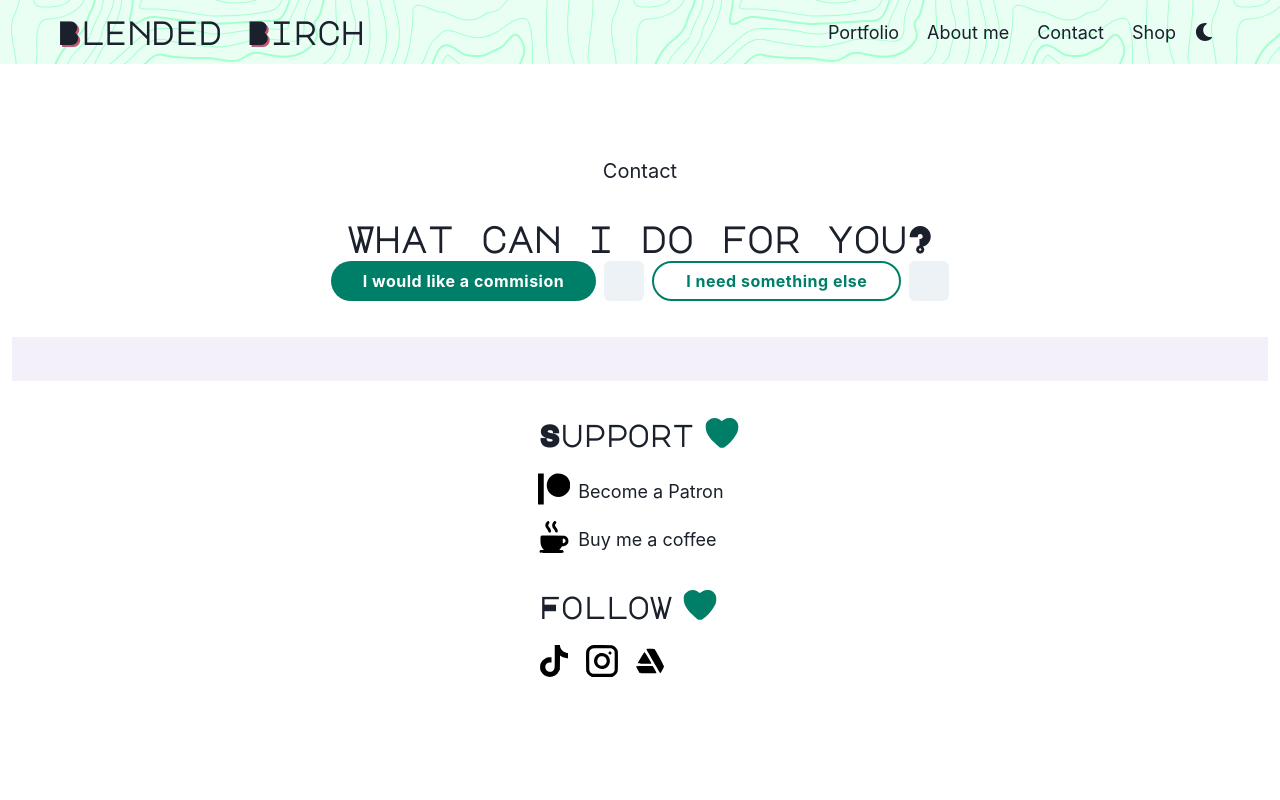
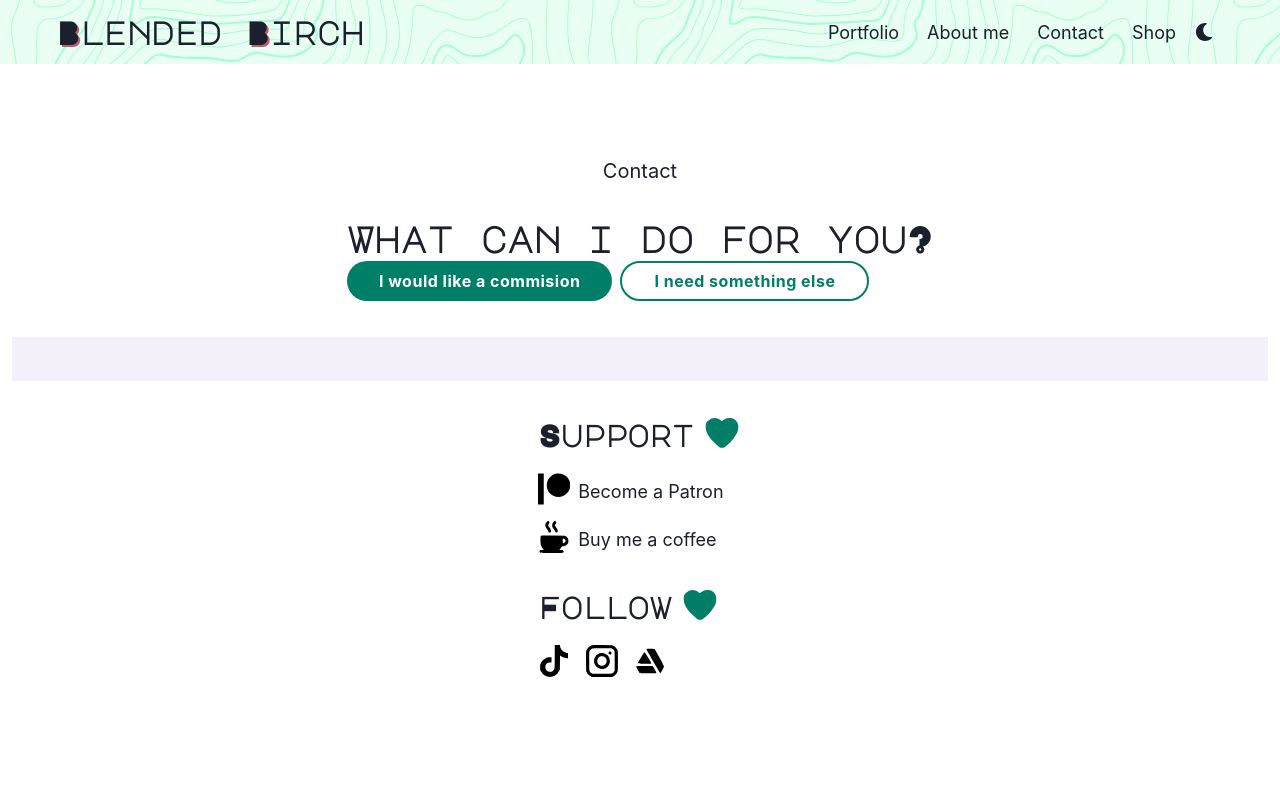
Before and after one commit to anpospisil/blended-birch-portfolio, a React (Create React App) app: page /contact in a window 1280 px wide. Shown: the top 800 px of the page. Built offline with nearby package versions, Linux system fonts and the light colour scheme.

Commit message:
fixed contact form buttons

```diff
--- a/public/index.html
+++ b/public/index.html
@@ -9,7 +9,7 @@
       name="description"
       content="Web site created using create-react-app"
     />
-    <link rel="apple-touch-icon" href="%PUBLIC_URL%/logo192.png" />
+    <link rel="apple-touch-icon" href="%PUBLIC_URL%/bb-logo.svg" />
     <!--
       manifest.json provides metadata used when your web app is installed on a
       user's mobile device or desktop. See https://developers.google.com/web/fundamentals/web-app-manifest/
--- a/src/components/ContactForm/index.js
+++ b/src/components/ContactForm/index.js
@@ -22,15 +22,10 @@ export default function ContactForm() {
        {title ? <Box>
           <Heading>What can i do for you?</Heading>
           <HStack pb={20}>
-            <PrimaryButton title={"I would like a commision"} />
+            <PrimaryButton onClick={() => handleDisplay(1)} title={"I would like a commision"} />
 
-            <Button onClick={() => handleDisplay(1)}>
+            <SecondaryButton onClick={() => handleDisplay(0)} title={"I need something else"} />
 
-            </Button>
-
-            <SecondaryButton title={"I need something else"} />
-
-            <Button onClick={() => handleDisplay(0)}></Button>
           </HStack>
         </Box>
       :
--- a/src/components/PrimaryButton/index.tsx
+++ b/src/components/PrimaryButton/index.tsx
@@ -5,6 +5,7 @@ export const PrimaryButton = (props) => {
 
   return(
  <Button
+ onClick={props.onClick}
  bg={useColorModeValue("#007f68", "#eafff4")}
  padding="1em 2em"
     borderRadius="40px"
--- a/src/components/SecondaryButton/index.tsx
+++ b/src/components/SecondaryButton/index.tsx
@@ -4,6 +4,7 @@ export const SecondaryButton = (props) => {
 
   return(
     <Button
+    onClick={props.onClick}
     bg={"transparent"}
     padding="1em 2em"
        borderRadius="40px"
```
Also changed, not shown: public/bb-logo.svg.
